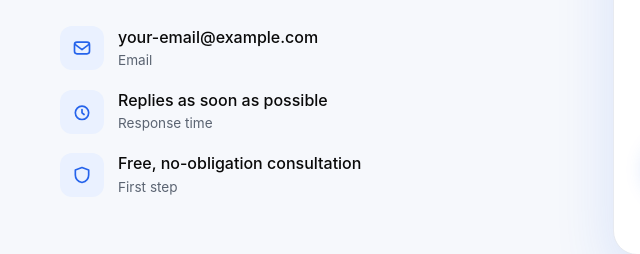
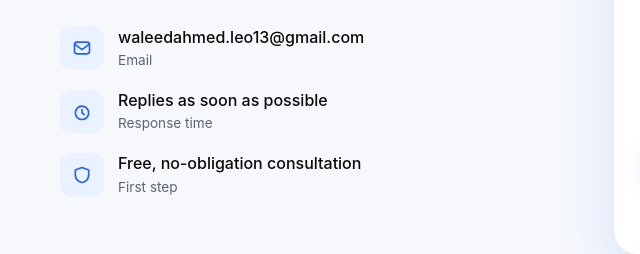
Before and after one commit to waleedahmed2006/Waleed-AI-Automation, a plain HTML site: page index.html in a window 1280 px wide. Shown: the part 4507-4761 px from the top of the page, 0-640 px from the left. Drawn offline with Linux system fonts and the light colour scheme.

Commit message:
Update index.html

```diff
--- a/index.html
+++ b/index.html
@@ -529,7 +529,7 @@
       <ul class="info-list">
         <li>
           <div class="icon"><svg viewBox="0 0 24 24" fill="none" stroke="currentColor" stroke-width="2" stroke-linecap="round" stroke-linejoin="round"><rect x="3" y="5" width="18" height="14" rx="3"/><path d="m4 8 8 6 8-6"/></svg></div>
-          <div><span id="emailText">your-email@example.com</span><small>Email</small></div>
+          <div><span id="emailText">waleedahmed.leo13@gmail.com</span><small>Email</small></div>
         </li>
         <li>
           <div class="icon"><svg viewBox="0 0 24 24" fill="none" stroke="currentColor" stroke-width="2" stroke-linecap="round" stroke-linejoin="round"><circle cx="12" cy="13" r="8"/><path d="M12 9v4l2.5 2"/></svg></div>
@@ -609,7 +609,7 @@
      opens the visitor's email app with the message ready
      to send to this address (no paid service needed).
      ===================================================== */
-  const CONTACT_EMAIL = "your-email@example.com";
+  const CONTACT_EMAIL = "waleedahmed.leo13@gmail.com";
 
   /* ---------- Show email + current year ---------- */
   document.getElementById("emailText").textContent = CONTACT_EMAIL;
```
